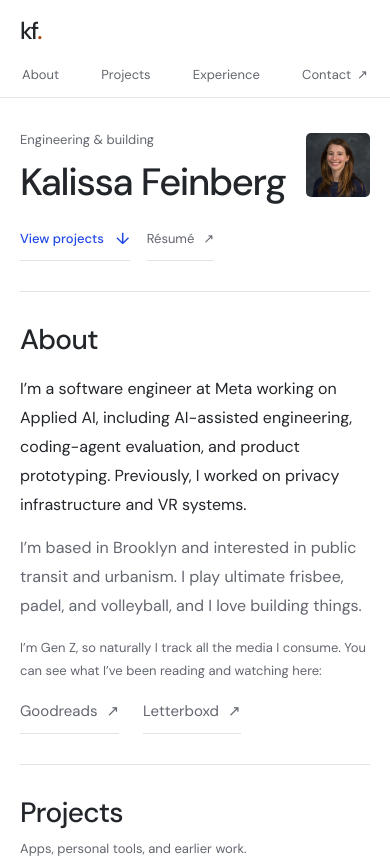
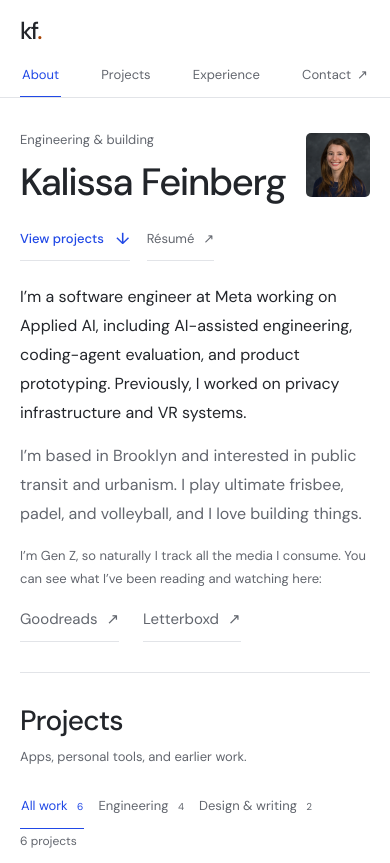
Before and after one commit to kfeinberg/kfeinberg.github.io, a website: page index.html in a window 390 px wide. Shown: the top 863 px of the page. Drawn offline with Linux system fonts and the light colour scheme.

Commit message:
Combine name portrait and biography into one opening area

```diff
--- a/index.html
+++ b/index.html
@@ -39,10 +39,12 @@
     </header>
     <main id="main">
       <section
-        class="hero shell"
+        class="hero opening shell"
         id="intro-page"
         aria-labelledby="hero-heading"
       >
+        <div class="opening-content" id="about-me">
+          <div class="opening-heading">
             <div class="hero-copy">
               <p class="eyebrow">Engineering &amp; building</p>
               <h1 id="hero-heading">Kalissa Feinberg</h1>
@@ -63,13 +65,7 @@
                 fetchpriority="high"
               />
             </figure>
-      </section>
-      <section
-        class="bio-section section shell"
-        id="about-me"
-        aria-labelledby="about-heading"
-      >
-        <h2 id="about-heading">About</h2>
+          </div>
           <div class="bio-copy">
             <p class="professional-bio">
               I’m a software engineer at Meta working on Applied AI, including
@@ -78,13 +74,13 @@
               systems.
             </p>
             <p class="personal-bio">
-            I’m based in Brooklyn and interested in public transit and urbanism.
-            I play ultimate frisbee, padel, and volleyball, and I love building
-            things.
+              I’m based in Brooklyn and interested in public transit and
+              urbanism. I play ultimate frisbee, padel, and volleyball, and I
+              love building things.
             </p>
             <p class="media-intro">
-            I’m Gen Z, so naturally I track all the media I consume. You can see
-            what I’ve been reading and watching here:
+              I’m Gen Z, so naturally I track all the media I consume. You can
+              see what I’ve been reading and watching here:
             </p>
             <nav class="personal-links" aria-label="Books and films">
               <a
@@ -104,6 +100,7 @@
                 ><span class="sr-only"> (opens in a new tab)</span></a
               >
             </nav>
+          </div>
         </div>
       </section>
       <section
--- a/site.js
+++ b/site.js
@@ -50,7 +50,7 @@ function updateNavigation() {
       (item) => item.link.hash === window.location.hash,
     );
     const heading = anchored?.section
-      .querySelector("h2")
+      .querySelector("h1, h2")
       ?.getBoundingClientRect();
     current =
       heading &&
--- a/style.css
+++ b/style.css
@@ -982,6 +982,32 @@ h3 {
     font-size: 16px;
   }
 }
+/* One opening area: name and portrait above the biography, without a divider. */
+.hero.opening {
+  display: block;
+  padding-block: 46px 38px;
+}
+.opening-heading {
+  display: grid;
+  grid-template-columns: minmax(0, 1fr) 96px;
+  gap: 28px;
+  align-items: start;
+}
+.opening .bio-copy {
+  margin-top: 24px;
+}
+@media (max-width: 600px) {
+  .hero.opening {
+    padding-block: 30px;
+  }
+  .opening-heading {
+    grid-template-columns: minmax(0, 1fr) 64px;
+    gap: 18px;
+  }
+  .opening .bio-copy {
+    margin-top: 22px;
+  }
+}
 @media (prefers-reduced-motion: reduce) {
   html {
     scroll-behavior: auto;
```
Also changed, not shown: tests/browser.cjs (+16 -6 lines), README.md. Lines whose indentation alone changed are shown as unchanged.
